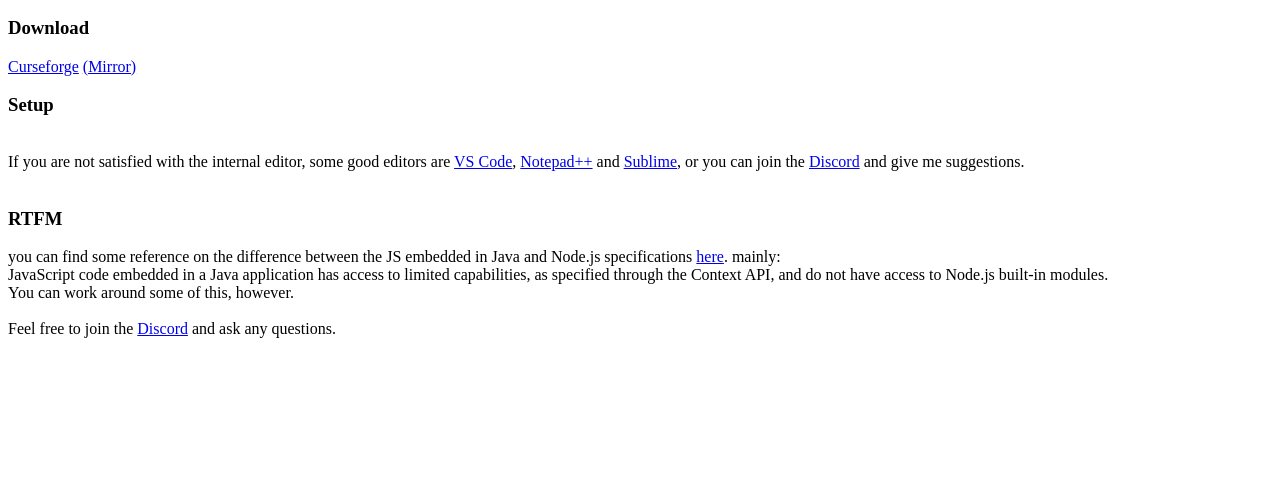
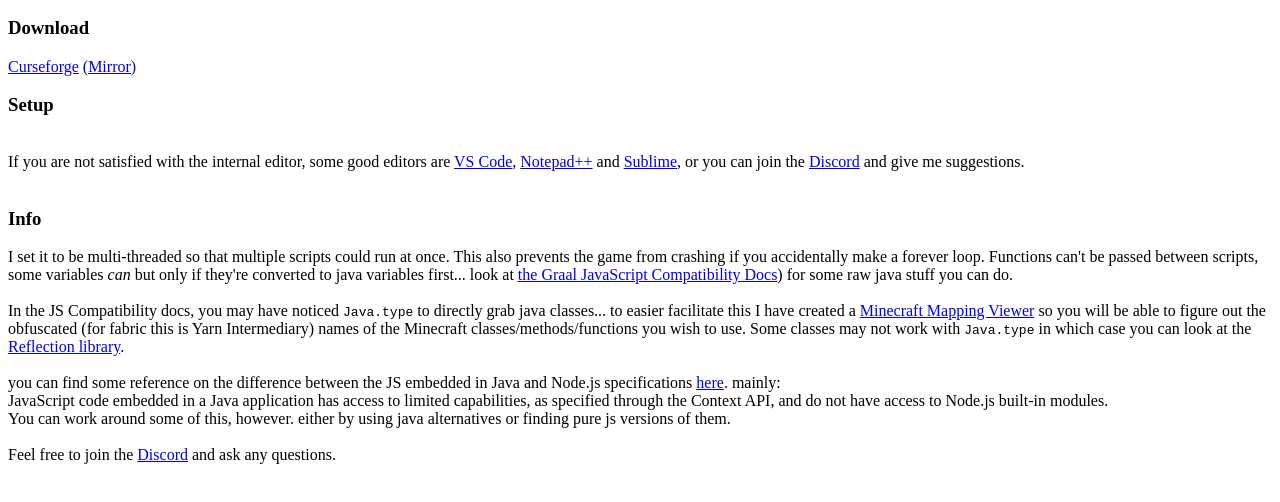
Before and after one commit to JsMacros/JsMacros, a plain HTML site: page docs/web/general.html in a window 1280 px wide. Shown: the part 76-578 px from the top of the page. Drawn offline with Linux system fonts and the light colour scheme.

Commit message:
update first page of docs to link to some more graal stuff

```diff
--- a/docs/web/general.html
+++ b/docs/web/general.html
@@ -24,16 +24,27 @@
                 and <a href= "https://www.sublimetext.com/" target="_blank">Sublime</a>, or you can join the <a href= "https://discord.gg/P6W58J8" target="_blank">Discord</a> and give me suggestions.
                 <br>
                 <br>
-                <h3>RTFM</h3>
+                <h3>Info</h3>
+                I set it to be multi-threaded so that multiple scripts could run at once. This also prevents the game from crashing if you accidentally make a forever loop.
+                Functions can't be passed between scripts, some variables <i>can</i> but only if they're converted to java variables first... look at <a href="https://github.com/graalvm/graaljs/blob/master/docs/user/JavaScriptCompatibility.md" target="_blank">the Graal JavaScript Compatibility Docs</a>) for some raw java stuff you can do.
+                <br>
+                <br>
+                In the JS Compatibility docs, you may have noticed <code>Java.type</code> to directly grab java classes... to easier facilitate this I have created a <a href="https://wagyourtail.xyz/Projects/MinecraftMappingViewer/App">Minecraft Mapping Viewer</a> so you will be able to figure out the obfuscated (for fabric this is Yarn Intermediary) names of the Minecraft classes/methods/functions you wish to use.
+                Some classes may not work with <code>Java.type</code> in which case you can look at the <a href="xyz/wagyourtail/jsmacros/core/library/impl/FReflection.html">Reflection library</a>.
+                <br>
+                <br>
                 you can find some reference on the difference between the JS embedded in Java and Node.js specifications <a href="https://www.graalvm.org/reference-manual/js/NodeJSvsJavaScriptContext/" target="_blank">here</a>.
                 mainly:
                 <div id= "quote">
                     JavaScript code embedded in a Java application has access to limited capabilities, as specified through the Context API, and do not have access to Node.js built-in modules.
                 </div>
-                You can work around some of this, however.
+                You can work around some of this, however. either by using java alternatives or finding pure js versions of them.
                 <br>
                 <br>
                 Feel free to join the <a href= "https://discord.gg/P6W58J8" target="_blank">Discord</a> and ask any questions.
+                <br>
+                <br>
+
             </p>
         </main>
     </body>
```
